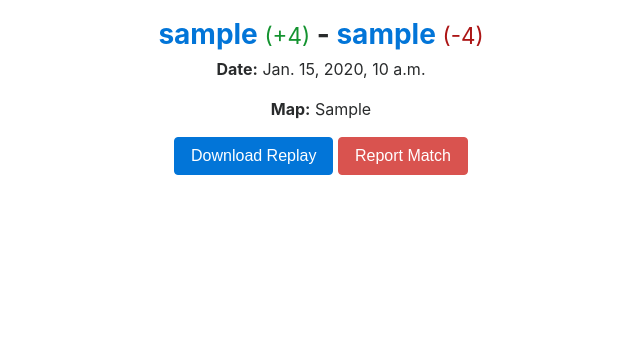
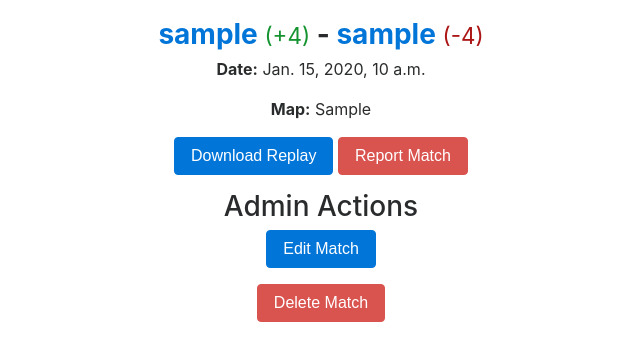
Before and after one commit to mekhami/fbwladder, a Django app: page /match/1/ in a window 1280 px wide. Shown: the part 168-529 px from the top of the page, without its empty margins (319-959 px from the left). Run offline with Django 3.2, Linux system fonts and the light colour scheme; a user stored in the database is signed in; tables that the repository leaves empty hold one stand-in row (values such as "Sample post"); some libraries are stand-ins or nearby versions.

Commit message:
add edit and delete buttons to replay detail pages

```diff
--- a/ladder/templates/ladder/match_detail.html
+++ b/ladder/templates/ladder/match_detail.html
@@ -42,5 +42,14 @@
             <a href="{{ object.replay.url}}" download><button class="btn btn-primary">Download Replay</button></a>
             <a href="{% url 'ladder:match-report' object.id %}"><button class="btn btn-danger">Report Match</button></a>
         </p>
+        <p>
+            <h3>Admin Actions</h3>
+            {% if request.user.is_superuser %}
+                <p><a href="{% url 'ladder:match-edit' object.id %}"><button class="btn btn-primary">Edit Match</button></a></p>
+                <form method="POST" action="{% url 'ladder:match-delete' object.id %}">{% csrf_token %}
+                    <button type="submit" class="btn btn-danger">Delete Match</button>
+                </form>
+            {% endif %}
+        </p>
     </div>
 {% endblock %}
--- a/ladder/urls.py
+++ b/ladder/urls.py
@@ -11,6 +11,7 @@ urlpatterns = [
     url(r'^match/parse$', views.parse_replay, name='replay-parse'),
     url(r'^match/(?P<pk>\d+)/$', login_required(views.MatchDetailView.as_view()), name='match-detail'),
     url(r'^match/(?P<pk>\d+)/edit$', login_required(views.MatchEditView.as_view()), name='match-edit'),
+    url(r'^match/(?P<pk>\d+)/delete$', login_required(views.MatchDeleteView.as_view()), name='match-delete'),
     url(r'^match/(?P<pk>\d+)/confirm$', login_required(views.confirm_match), name='match-confirm'),
     url(r'^match/(?P<pk>\d+)/report$', login_required(views.MatchReportView.as_view()), name='match-report'),
     url(r'^players$', views.PlayerListView.as_view(), name='player-list'),
--- a/ladder/views.py
+++ b/ladder/views.py
@@ -8,7 +8,7 @@ from django.core.files.uploadhandler import TemporaryFileUploadHandler
 from django.db.models import Q
 from django.http import HttpResponseForbidden, JsonResponse
 from django.shortcuts import render, redirect
-from django.urls import reverse
+from django.urls import reverse, reverse_lazy
 from django.views import generic
 from django.views.decorators.csrf import csrf_exempt
 
@@ -96,6 +96,11 @@ class MatchListView(generic.ListView):
     queryset = Match.objects.all().prefetch_related('winner', 'loser')
 
 
+class MatchDeleteView(generic.DeleteView):
+    model = Match
+    success_url = reverse_lazy('ladder:match-list')
+
+
 class IndexView(generic.ListView):
     model = User
     template_name = 'ladder/match_index.html'
```
